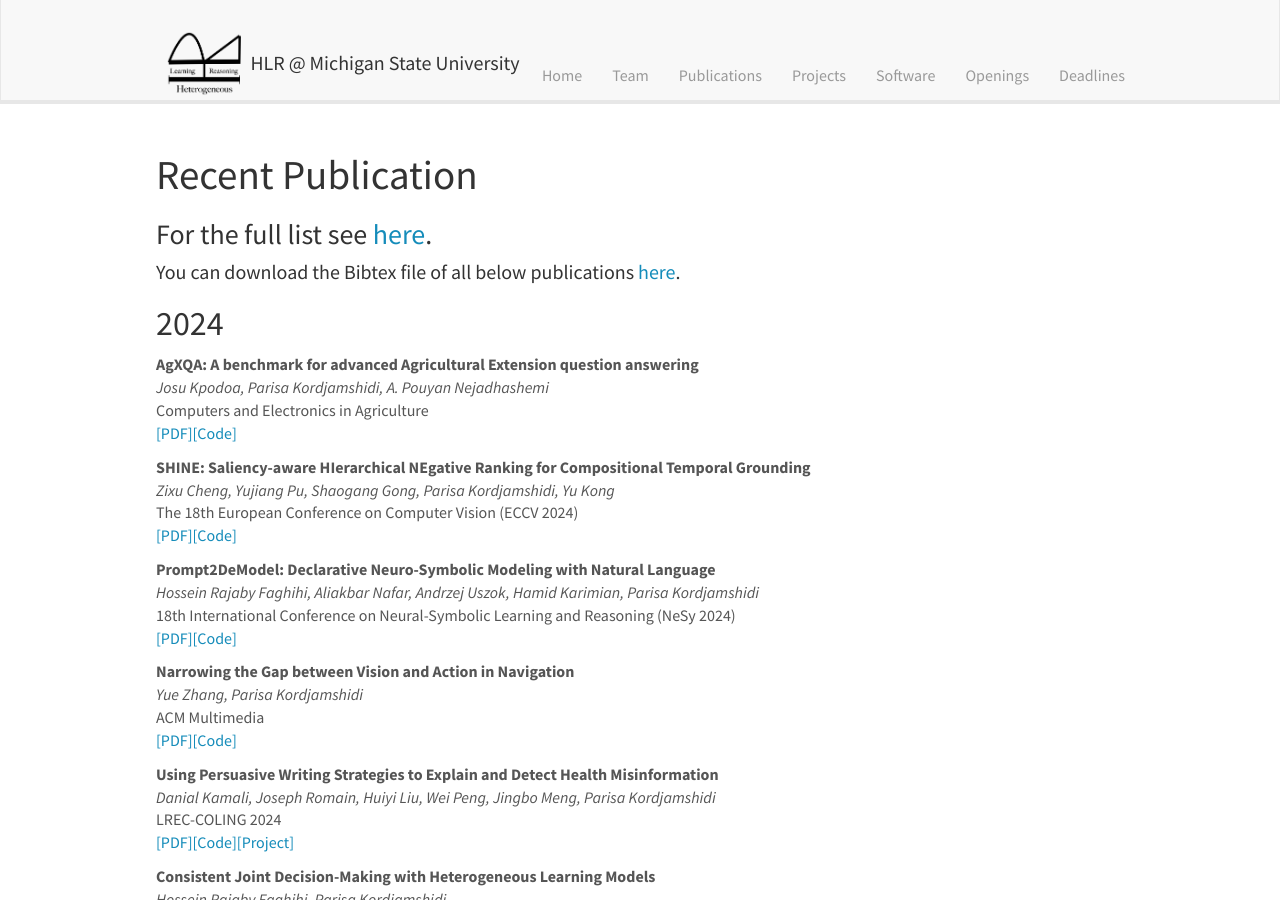
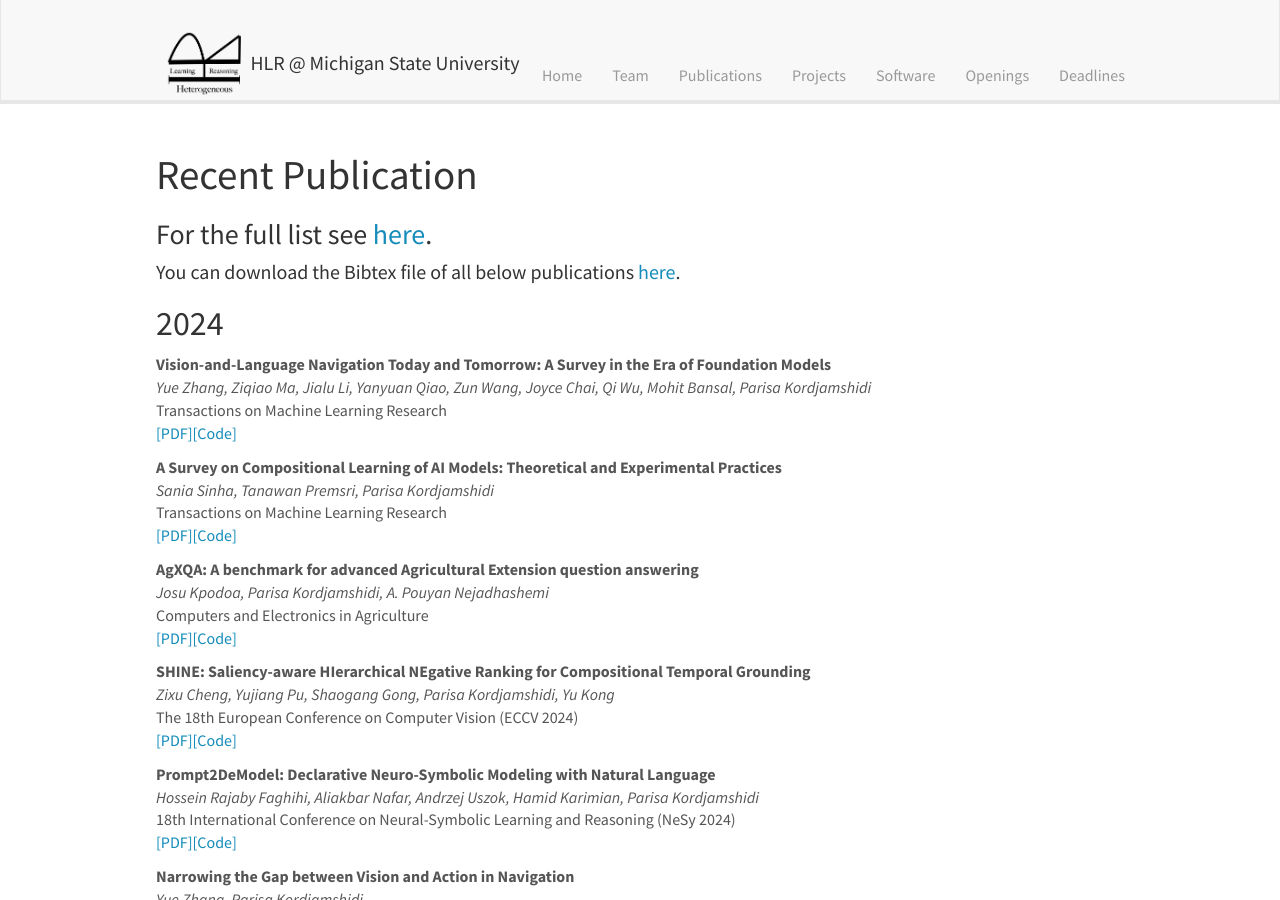
Before and after one commit to HLR/HLR.github.io, a Jekyll site: the page built from _pages/publications.md, in a window 1280 px wide and 900 px high. Built offline with Jekyll 4.4.1, drawn with Linux system fonts in a browser that asks for light colours; nearby versions of some CDN libraries.

Commit message:
Adding the two journal papers, survey of (Sania, Tanawan) and survey of Joslin.

```diff
--- a/_data/news.yml
+++ b/_data/news.yml
@@ -1,4 +1,4 @@
-- date: <i> November 14th 2024</i>
+- date: <i>November 14th 2024</i>
   headline: "Danial was presenting the work of ‘NesyCoCo: A Neuro-Symbolic Concept Composer for Compositional Generalization’ in EMNLP GenBench Workshop 2024, Miami"
   top: 1
   pictures:
--- a/_data/publist.yml
+++ b/_data/publist.yml
@@ -10,6 +10,26 @@
 #       display: PDF
 #     - url:
 #       display: Code
+
+- title: 'Vision-and-Language Navigation Today and Tomorrow: A Survey in the Era of Foundation Models'
+  authors: Yue Zhang, Ziqiao Ma, Jialu Li, Yanyuan Qiao, Zun Wang, Joyce Chai, Qi Wu, Mohit Bansal, Parisa Kordjamshidi
+  venue: Transactions on Machine Learning Research
+  year: 2024
+  links:
+    - url: https://arxiv.org/abs/2407.07035
+      display: PDF
+    - url:
+      display: Code
+
+- title: 'A Survey on Compositional Learning of AI Models: Theoretical and Experimental Practices'
+  authors: Sania Sinha, Tanawan Premsri, Parisa Kordjamshidi
+  venue: Transactions on Machine Learning Research
+  year: 2024
+  links:
+    - url: https://arxiv.org/abs/2406.08787
+      display: PDF
+    - url:
+      display: Code
 
 - title: 'AgXQA: A benchmark for advanced Agricultural Extension question answering'
   authors: Josu Kpodoa, Parisa Kordjamshidi, A. Pouyan Nejadhashemi
```
